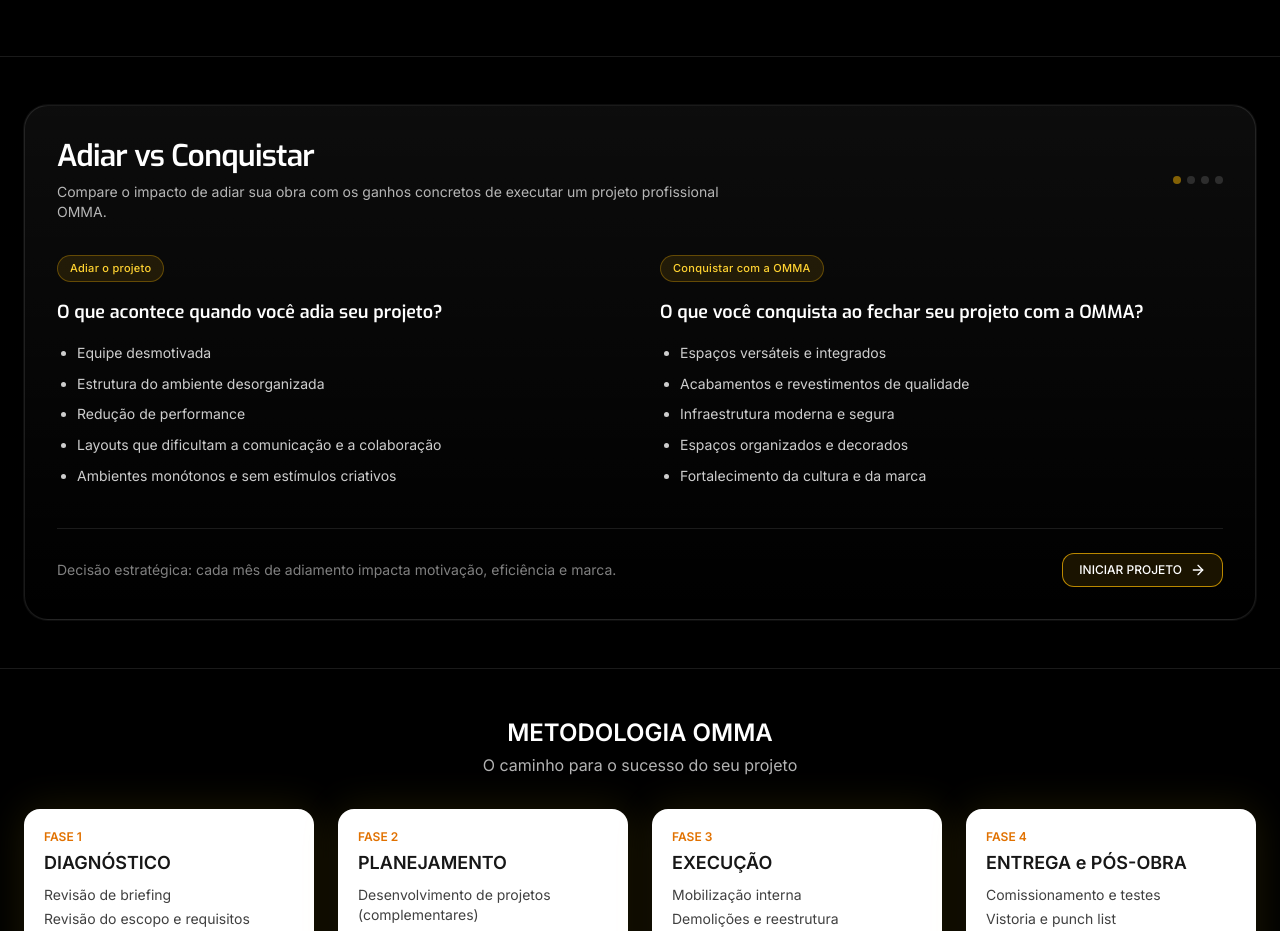
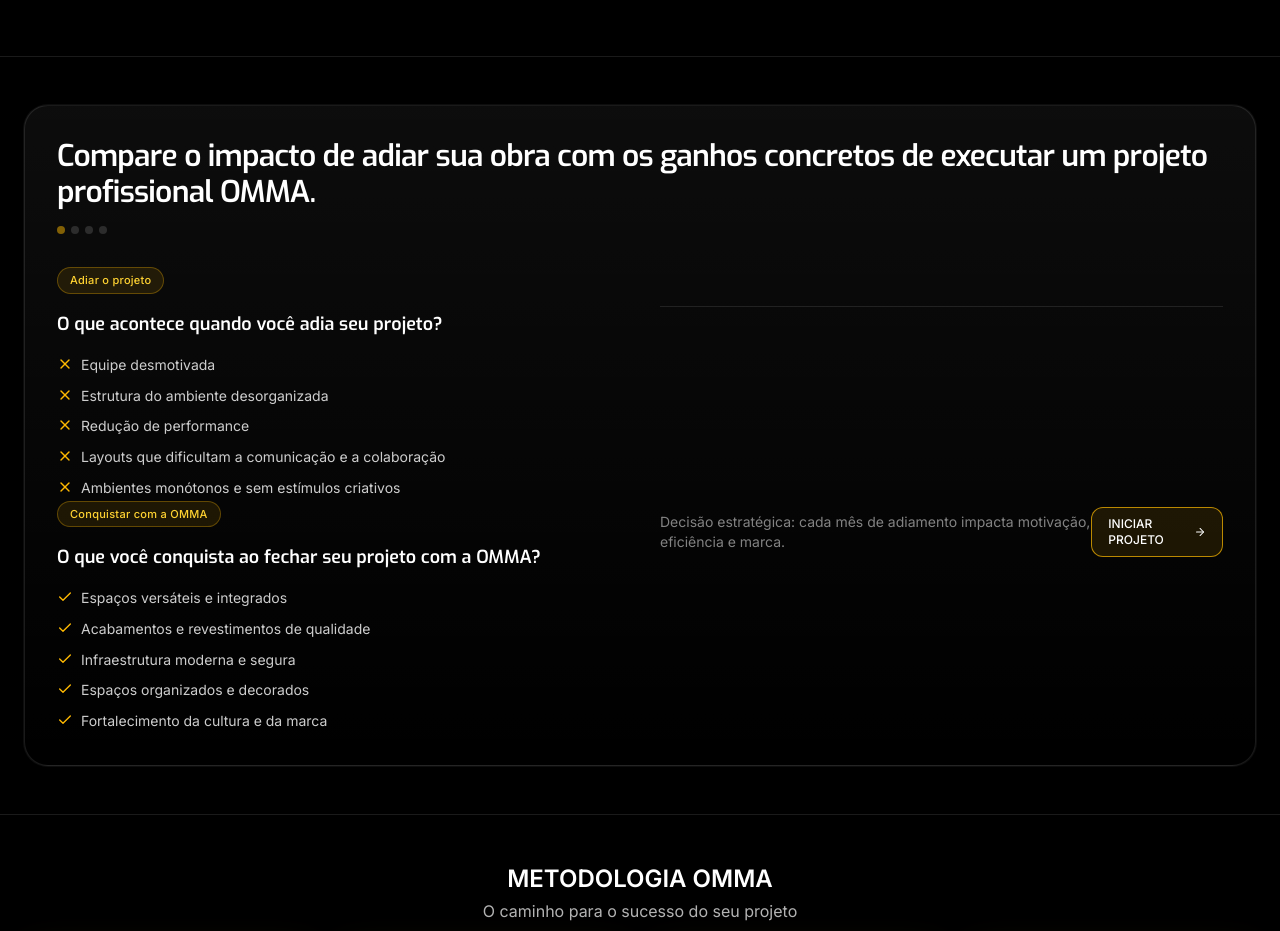
Before and after one commit to eumoitinho/omma2, a Next.js app: page /lp/corporativos in a window 1280 px wide. Shown: the part 3880-4811 px from the top of the page. Built offline with nearby package versions, Linux system fonts and the light colour scheme.

Commit message:
refactor: enhance text clarity and structure in CorporativosLP component

```diff
--- a/src/app/lp/corporativos/page.tsx
+++ b/src/app/lp/corporativos/page.tsx
@@ -383,11 +383,9 @@
               <div className="flex items-center justify-between gap-4 flex-wrap">
                 <div>
                   <h3 className="text-2xl sm:text-3xl font-semibold tracking-tight" style={{ fontFamily: 'Exo, Inter' }}>
-                    Adiar vs Conquistar
+                   Compare o impacto de adiar sua obra com os ganhos concretos de executar um projeto profissional OMMA.
                   </h3>
-                  <p className="mt-2 text-sm text-white/70 max-w-2xl" style={{ fontFamily: 'Inter' }}>
-                    Compare o impacto de adiar sua obra com os ganhos concretos de executar um projeto profissional OMMA.
-                  </p>
+
                 </div>
                 <div className="flex items-center gap-1.5 mt-4 sm:mt-0 opacity-70">
                   <span className="h-2 w-2 rounded-full bg-amber-400/70" />
@@ -400,13 +398,14 @@
               {/* Two-column comparison inside card */}
               <div className="mt-8 grid md:grid-cols-2 gap-10">
               <div className="relative">
+                <div className="relative">
                   <div className="inline-flex items-center gap-2 rounded-full border border-amber-400/30 bg-amber-400/10 px-3 py-1 text-[11px] font-medium text-amber-300 tracking-wide">
                   Adiar o projeto
                   </div>
                   <h4 className="mt-4 text-lg font-semibold" style={{ fontFamily: 'Exo, Inter' }}>
                   O que acontece quando você adia seu projeto?
                   </h4>
-                  <ul className="mt-4 space-y-2 text-white/80 list-disc pl-5 text-sm leading-relaxed" style={{ fontFamily: 'Inter' }}>
+                  <div className="mt-4 space-y-2 text-white/80 text-sm leading-relaxed" style={{ fontFamily: 'Inter' }}>
                   {[
                     'Equipe desmotivada',
                     'Estrutura do ambiente desorganizada',
@@ -414,9 +413,15 @@
                     'Layouts que dificultam a comunicação e a colaboração',
                     'Ambientes monótonos e sem estímulos criativos',
                   ].map((t) => (
-                      <li key={t}>{t}</li>
+                    <div key={t} className="flex items-start gap-2">
+                    <svg xmlns="http://www.w3.org/2000/svg" viewBox="0 0 24 24" fill="none" stroke="currentColor" strokeWidth="2" strokeLinecap="round" strokeLinejoin="round" className="w-4 h-4 text-amber-400 mt-0.5 flex-shrink-0">
+                      <path d="M18 6L6 18" />
+                      <path d="M6 6l12 12" />
+                    </svg>
+                    <span>{t}</span>
+                    </div>
                   ))}
-                  </ul>
+                  </div>
                 </div>
                 <div className="relative">
                   <div className="inline-flex items-center gap-2 rounded-full border border-amber-400/30 bg-amber-400/10 px-3 py-1 text-[11px] font-medium text-amber-300 tracking-wide">
@@ -425,7 +430,7 @@
                   <h4 className="mt-4 text-lg font-semibold" style={{ fontFamily: 'Exo, Inter' }}>
                   O que você conquista ao fechar seu projeto com a OMMA?
                   </h4>
-                  <ul className="mt-4 space-y-2 text-white/80 list-disc pl-5 text-sm leading-relaxed" style={{ fontFamily: 'Inter' }}>
+                  <div className="mt-4 space-y-2 text-white/80 text-sm leading-relaxed" style={{ fontFamily: 'Inter' }}>
                   {[
                     'Espaços versáteis e integrados',
                     'Acabamentos e revestimentos de qualidade',
@@ -433,9 +438,14 @@
                     'Espaços organizados e decorados',
                     'Fortalecimento da cultura e da marca',
                   ].map((t) => (
-                      <li key={t}>{t}</li>
+                    <div key={t} className="flex items-start gap-2">
+                    <svg xmlns="http://www.w3.org/2000/svg" viewBox="0 0 24 24" fill="none" stroke="currentColor" strokeWidth="2" strokeLinecap="round" strokeLinejoin="round" className="w-4 h-4 text-amber-400 mt-0.5 flex-shrink-0">
+                      <path d="M20 6L9 17l-5-5" />
+                    </svg>
+                    <span>{t}</span>
+                    </div>
                   ))}
-                  </ul>
+                  </div>
                 </div>
               </div>
 
@@ -460,6 +470,7 @@
             {/* Decorative gradient / sheen */}
             <div className="pointer-events-none absolute inset-0 opacity-0 group-hover:opacity-100 transition-opacity duration-700">
               <div className="absolute -top-10 -right-10 h-48 w-48 rounded-full bg-amber-400/10 blur-3xl" />
+            </div>
           </div>
           </div>
         </div>
```
Lines whose indentation alone changed are shown as unchanged.
